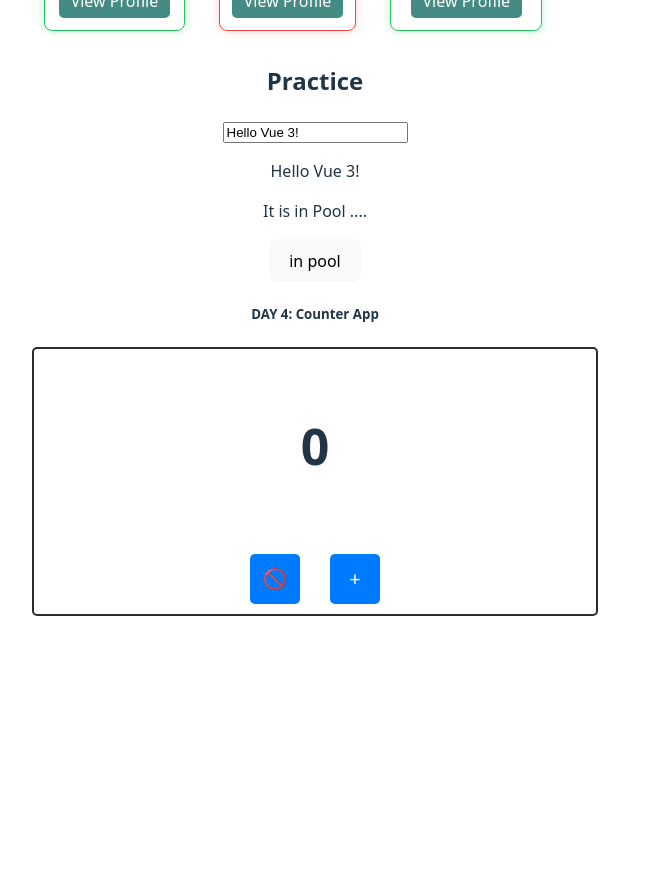
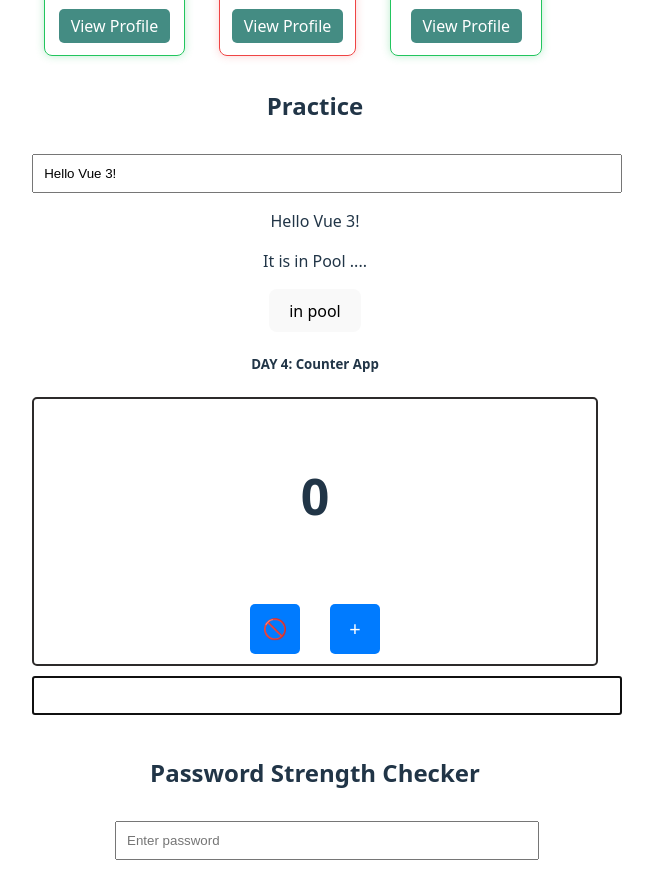
Before and after one commit to Moges741/spec-frontend-journey, a Vue app in the folder Vue-project/: page / in a window 1280 px wide. Shown: the part 500-1386 px from the top of the page, without its empty margins (325-978 px from the left). Before the commit the page ends 1148 px from the top, so only its background shows below. Built offline with nearby package versions, Linux system fonts and the light colour scheme.

Commit message:
practice watch

```diff
--- a/Vue-project/src/App.vue
+++ b/Vue-project/src/App.vue
@@ -1,6 +1,8 @@
 <script setup>
 import UserCard from './components/UserCard.vue';
 import CounterApp from './components/CounterApp.vue';
+import More from './components/More.vue';
+import PasswordStrength from './components/PasswordStrength.vue';
 import {ref} from 'vue';
 const name = ref('');
 const club = ref("SPEC");
@@ -46,6 +48,8 @@ const handleProfileView = (name) => {
   </div>
 
 <CounterApp/>
+<More/>
+<PasswordStrength />
 </template>
 
 <style scoped>
--- /dev/null
+++ b/Vue-project/src/components/More.vue
@@ -0,0 +1,13 @@
+<script setup>
+import { ref, onMounted } from 'vue'
+
+const inputRef = ref(null)
+
+onMounted(() => {
+  inputRef.value.focus()
+})
+</script>
+
+<template>
+  <input ref="inputRef" />
+</template>
--- /dev/null
+++ b/Vue-project/src/components/PasswordStrength.vue
@@ -0,0 +1,58 @@
+<script setup>
+import { ref, watch } from 'vue'
+
+const password = ref('')
+const strength = ref('')
+watch(password, (newPassword) => {
+
+  if (newPassword.length < 6) {
+    strength.value = 'Weak'
+    return
+  }
+  const hasNumber = /\d/.test(newPassword)
+  const hasSymbol = /[!@#$%^&*(),.?":{}|<>]/.test(newPassword)
+  if (hasNumber && hasSymbol) {
+    strength.value = 'Strong'
+  } else {
+    strength.value = 'Medium'
+  }
+
+})
+</script>
+
+<template>
+  <div class="container">
+    <h2>Password Strength Checker</h2>
+
+    <input
+      v-model="password"
+      type="password"
+      placeholder="Enter password"
+    />
+
+    <p v-if="password">
+      Strength:
+      <strong :class="strength">
+        {{ strength }}
+      </strong>
+    </p>
+  </div>
+</template>
+
+<style>
+.container {
+  max-width: 400px;
+  margin: auto;
+  padding: 20px;
+}
+
+input {
+  width: 100%;
+  padding: 10px;
+  margin-top: 10px;
+}
+
+.Weak { color: red; }
+.Medium { color: orange; }
+.Strong { color: green; }
+</style>
```
